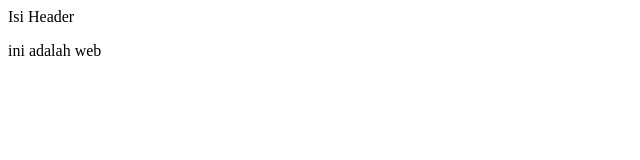
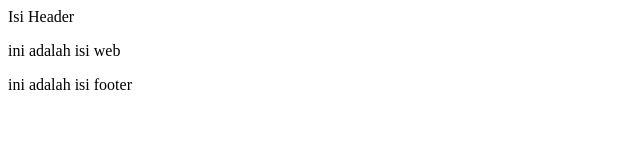
Before and after one commit to farasdaffaa/Belajar-HTML, a plain HTML site: page index.html in a window 1280 px wide. Shown: the whole page, without its empty margins (0-640 px from the left). Drawn offline with Linux system fonts and the light colour scheme.

Commit message:
membuat footer

```diff
--- a/index.html
+++ b/index.html
@@ -5,6 +5,7 @@
   </head>
   <body>
     <header>Isi Header</header>
-    <p>ini adalah web </html></p>
+    <p>ini adalah isi web </html></p>
+    <footer>ini adalah isi footer</footer>
   </body>
 </html>
```
